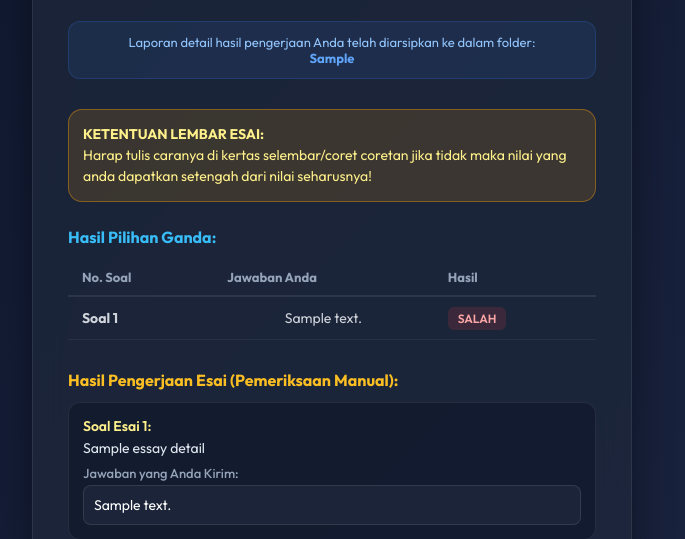
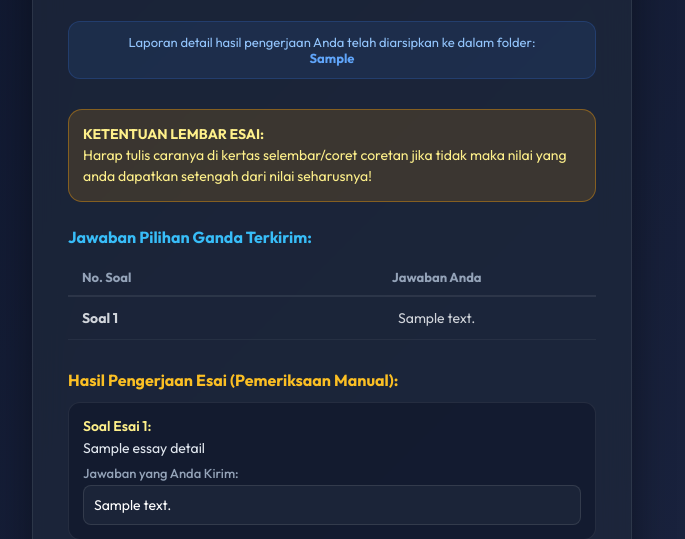
Before and after one commit to RafiShiddik/Demo-ulangan, a Flask app: template templates/selesai.html in a window 1280 px wide. Shown: the part 628-1167 px from the top of the page, without its empty margins (308-993 px from the left). Run offline with Flask 2, Linux system fonts and the light colour scheme; the template is opened without the code that fills it: most values are stand-ins (such as "Sample title", 1, 10 or a date in 2020).

Commit message:
Remove Hasil column from student finished view in selesai.html

```diff
--- a/templates/selesai.html
+++ b/templates/selesai.html
@@ -177,13 +177,12 @@
         </div>
         {% endif %}
 
-        <h3 style="text-align: left; color: #38bdf8; font-size: 16px; margin-bottom: 12px;">Hasil Pilihan Ganda:</h3>
+        <h3 style="text-align: left; color: #38bdf8; font-size: 16px; margin-bottom: 12px;">Jawaban Pilihan Ganda Terkirim:</h3>
         <table class="check-table">
             <thead>
                 <tr>
                     <th>No. Soal</th>
-                    <th>Jawaban Anda</th>
-                    <th>Hasil</th>
+                    <th style="text-align: center;">Jawaban Anda</th>
                 </tr>
             </thead>
             <tbody>
@@ -191,13 +190,6 @@
                 <tr>
                     <td><strong>Soal {{ d.index }}</strong></td>
                     <td style="text-align: center;">{{ d.student_answer or '-' }}</td>
-                    <td>
-                        {% if d.is_correct %}
-                        <span class="badge-result badge-correct">BENAR</span>
-                        {% else %}
-                        <span class="badge-result badge-false">SALAH</span>
-                        {% endif %}
-                    </td>
                 </tr>
                 {% endfor %}
             </tbody>
```
